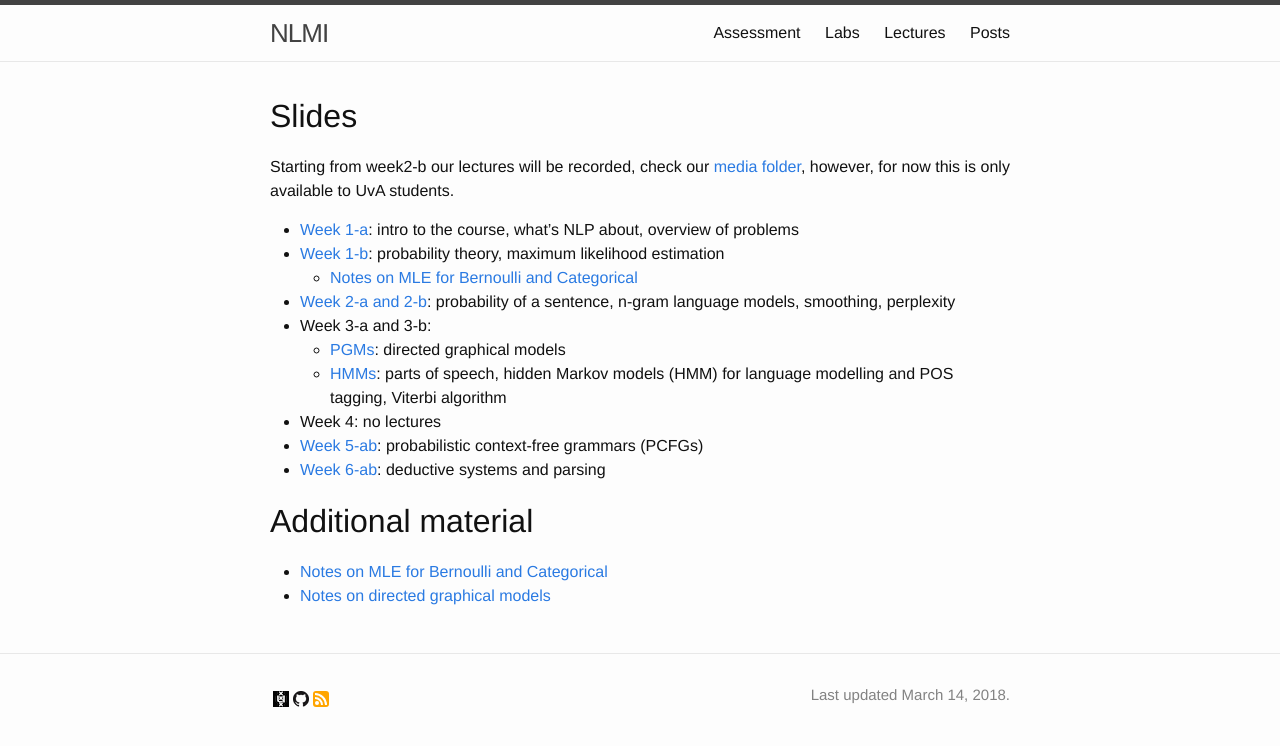
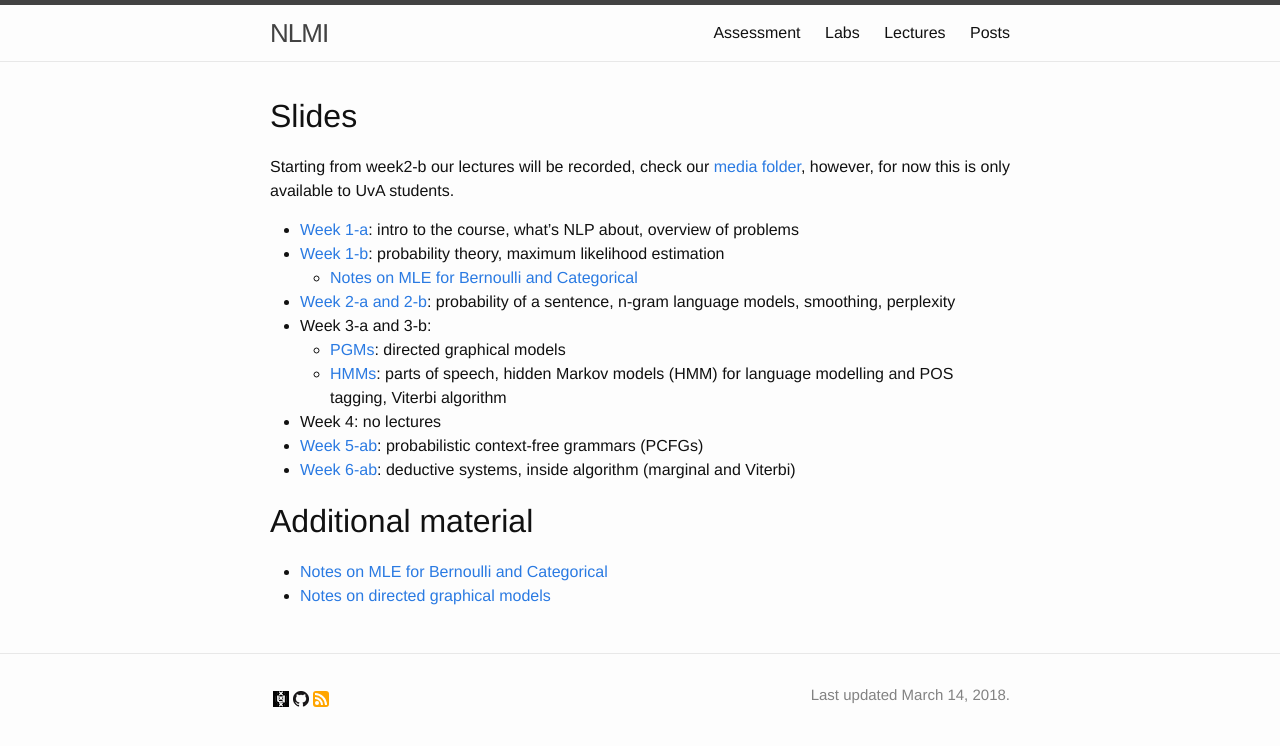
Before and after one commit to cl-illc/nlmi, a Jekyll site: the page built from lectures.md, in a window 1280 px wide. Shown: the top 746 px of the page. Built offline with Jekyll 4.4.1, drawn with Linux system fonts in a browser that asks for light colours.

Commit message:
inside algorithm

```diff
--- a/lectures.md
+++ b/lectures.md
@@ -17,7 +17,7 @@ Starting from week2-b our lectures will be recorded, check our [media folder](ht
     * [HMMs](lectures/week3-a.pdf): parts of speech, hidden Markov models (HMM) for language modelling and POS tagging, Viterbi algorithm
 * Week 4: no lectures
 * [Week 5-ab](lectures/week5-a.pdf): probabilistic context-free grammars (PCFGs)
-* [Week 6-ab](lectures/week5-b.pdf): deductive systems and parsing
+* [Week 6-ab](lectures/week5-b.pdf): deductive systems, inside algorithm (marginal and Viterbi)
 
 # Additional material
 
```
Also changed, not shown: 1 other file.
